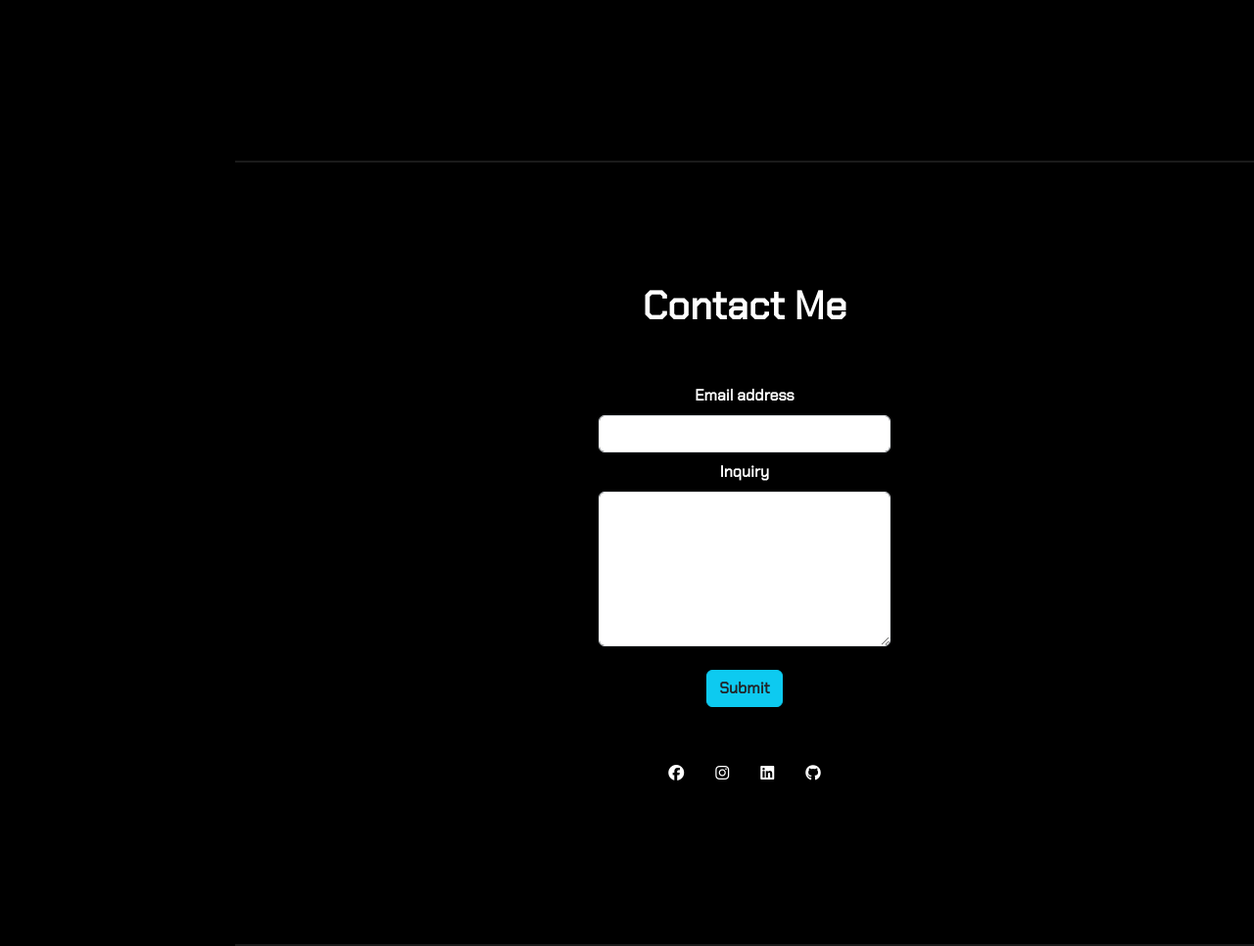
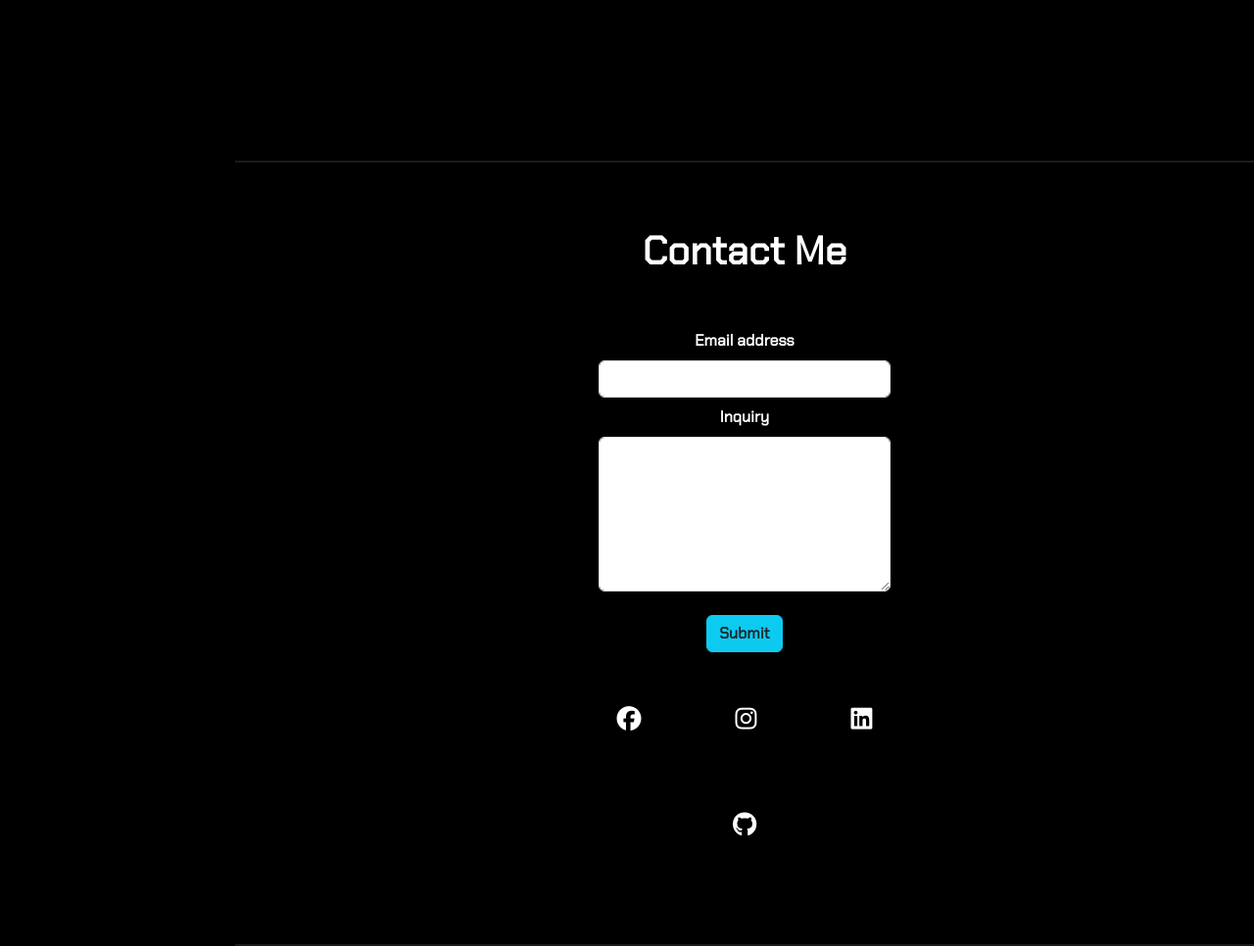
Before and after one commit to jelatz/Jlad_Lanete, a PHP site: page / in a window 1280 px wide. Shown: the part 3502-4468 px from the top of the page at 98% size. Run offline with PHP 8.4, Linux system fonts and the light colour scheme; some libraries are stand-ins or nearby versions.

Commit message:
changed the effect on hover with the social media icons

```diff
--- a/_assets/css/custom.css
+++ b/_assets/css/custom.css
@@ -27,11 +27,25 @@ section {
   display: flex;
   flex-direction: column;
   justify-content: center;
-  /* padding-top: 80px;
-  padding-bottom: 80px; */
+  padding-top: 80px;
+  padding-bottom: 0px;
   border-bottom: 2px solid rgba(255, 255, 255, 0.1);
 }
 
+.social {
+  gap: 4rem;
+}
+
+#socialMedia {
+  margin-top: 0rem;
+}
+.fa-brands {
+  font-size: 25px;
+}
+
+.fa-brands:hover {
+  transform: scale(1.5);
+}
 p {
   font-family: "Lato" !important;
 }
--- a/index.html
+++ b/index.html
@@ -545,7 +545,7 @@
           <a href="mailto:lanetejlad@gmail.com?subject=Subject&body=Body" target="_blank" id="email"><i class="bi bi-envelope-at display-1"></i></a> -->
           </div>
         </div>
-        <div class="row justify-content-center fs-lg-2">
+        <div class="row justify-content-center fs-lg-2" id="socialMedia">
           <div class="col-lg-5">
             <ul class="nav justify-content-center social">
               <li class="nav-item">
```
